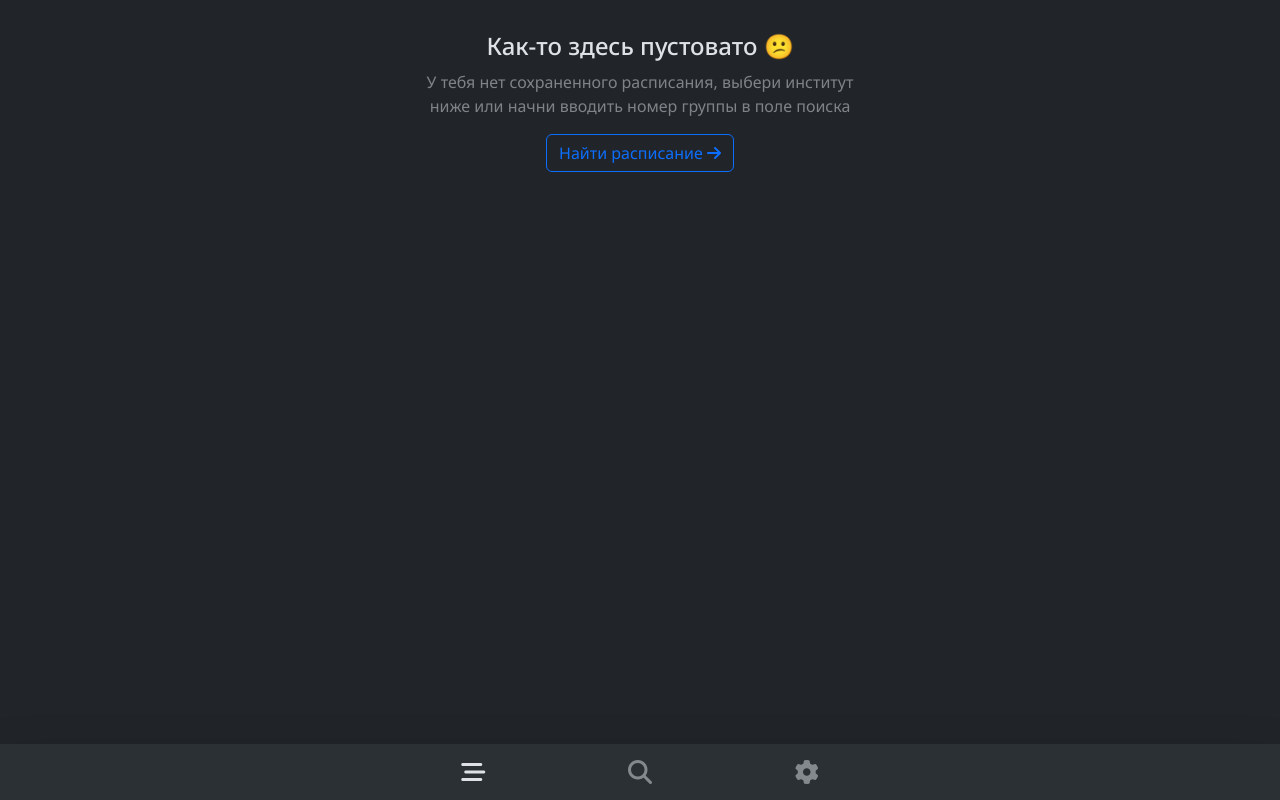
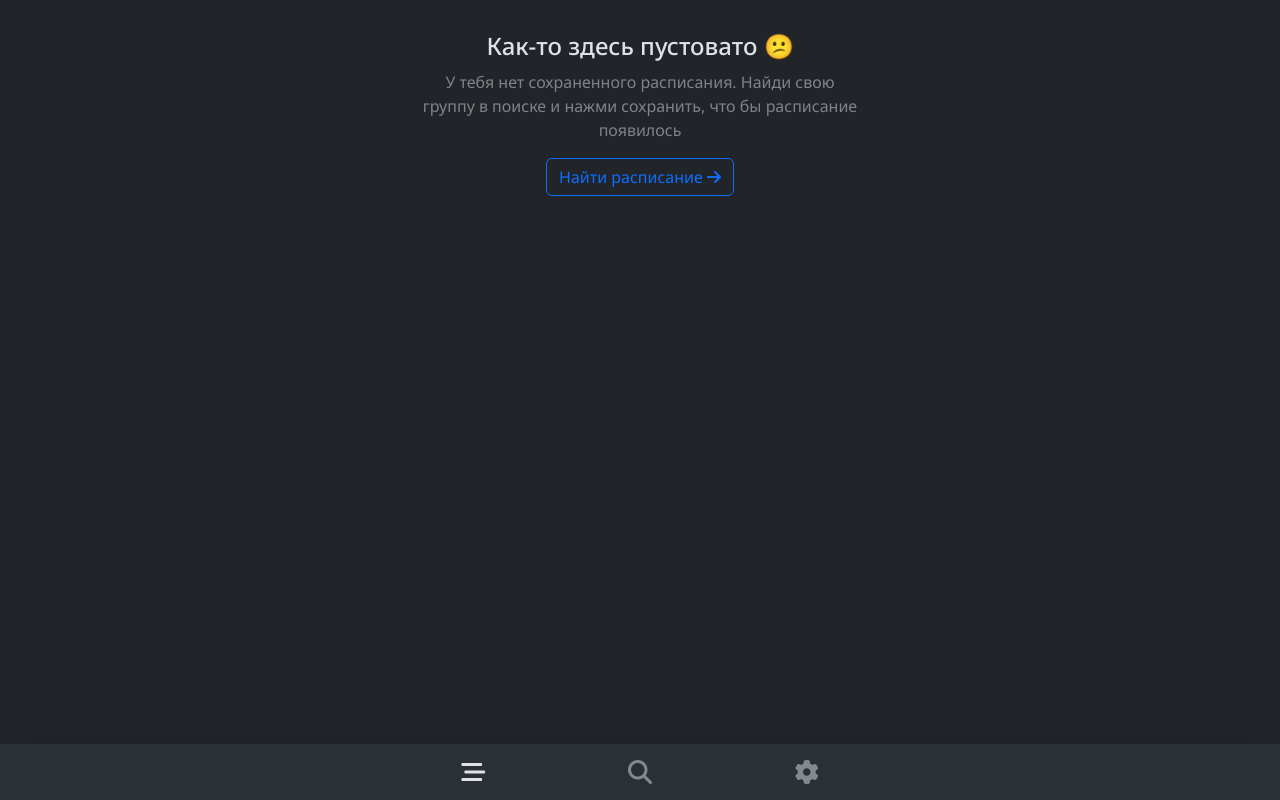
Before and after one commit to LoomeL/AcademyTimetable, a Vue app in the folder Frontend/: page / in a window 1280 px wide. Built offline with nearby package versions, Linux system fonts and the light colour scheme; a web font is replaced by a local one; what yandex-metrika-vue3 would draw is missing.

Commit message:
Мелкие правки

```diff
--- a/Frontend/package.json
+++ b/Frontend/package.json
@@ -6,7 +6,6 @@
   "scripts": {
     "dev": "vite",
     "build": "vite build",
-    "generate-pwa-assets": "pwa-assets-generator --preset minimal-2023 public/AcademyLogo.svg",
     "preview": "vite preview",
     "lint": "eslint . --ext .vue,.js,.jsx,.cjs,.mjs --fix --ignore-path .gitignore",
     "format": "prettier --write src/"
@@ -24,7 +23,6 @@
   "devDependencies": {
     "@fortawesome/fontawesome-free": "^6.5.1",
     "@rushstack/eslint-patch": "^1.3.3",
-    "@vite-pwa/assets-generator": "^0.2.4",
     "@vitejs/plugin-vue": "^5.0.3",
     "@vue/eslint-config-prettier": "^8.0.0",
     "eslint": "^8.49.0",
--- a/Frontend/src/pages/SchedulePage.vue
+++ b/Frontend/src/pages/SchedulePage.vue
@@ -4,8 +4,7 @@
       Как-то здесь пустовато <span style="font-family: 'Noto Color Emoji', sans-serif">😕</span>
     </h4>
     <p class="text-body-tertiary px-3 text-center">
-      У тебя нет сохраненного расписания, выбери институт ниже или начни вводить номер группы в поле
-      поиска
+      У тебя нет сохраненного расписания. Найди свою группу в поиске и нажми сохранить, что бы расписание появилось
     </p>
     <div class="d-flex justify-content-center">
       <button class="btn btn-outline-primary" @click="nav.currentPage = 'SearchPage'">
```
Also changed, not shown: 1 other file (tests, documents, lock files or other folders).
